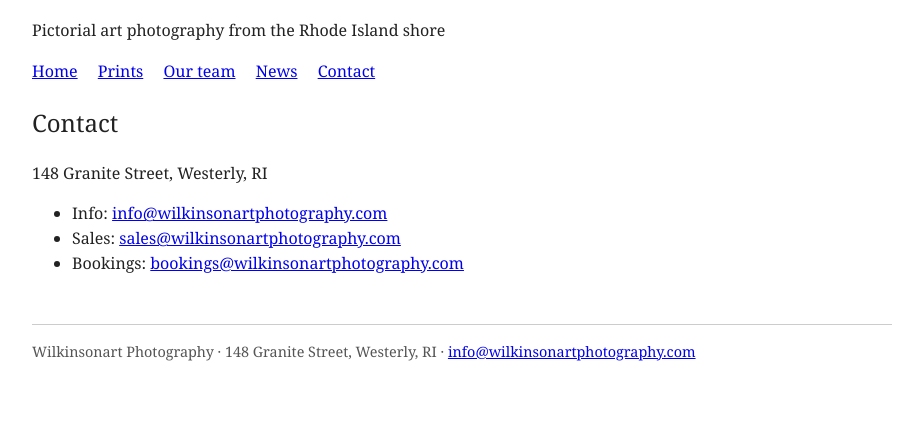
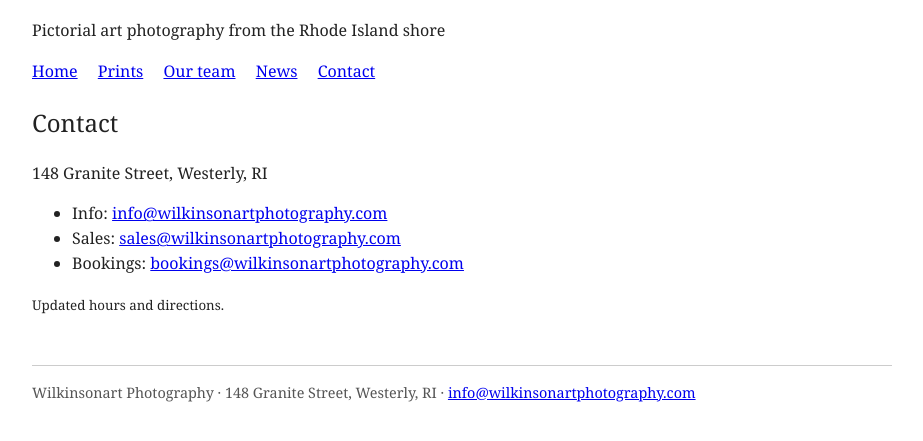
Before and after one commit to amandagreen-dev/wilkinsonartphotography-site, a plain HTML site: page contact.html in a window 1280 px wide. Shown: the part 85-526 px from the top of the page, without its empty margins (178-1101 px from the left). Drawn offline with Linux system fonts and the light colour scheme.

Commit message:
Contact page: check hours and address

```diff
--- a/contact.html
+++ b/contact.html
@@ -1 +1 @@
-<!doctype html><html lang="en"><head><meta charset="utf-8"><meta name="viewport" content="width=device-width,initial-scale=1"><title>Contact – Wilkinsonart Photography</title><style>body{font-family:Georgia,serif;max-width:860px;margin:2rem auto;padding:0 1rem;color:#222;line-height:1.55}nav a{margin-right:1rem}h1,h2{font-weight:normal}footer{margin-top:3rem;border-top:1px solid #ccc;padding-top:1rem;font-size:.9rem;color:#555}.team li{margin:.4rem 0}.menu td{padding:.2rem 1rem .2rem 0}</style></head><body><header><h1>Wilkinsonart Photography</h1><p>Pictorial art photography from the Rhode Island shore</p><nav><a href="index.html">Home</a> <a href="menu.html">Prints</a> <a href="about.html">Our team</a> <a href="news.html">News</a> <a href="contact.html">Contact</a></nav></header><main><h2>Contact</h2><p>148 Granite Street, Westerly, RI</p><ul><li>Info: <a href="mailto:info@wilkinsonartphotography.com">info@wilkinsonartphotography.com</a></li><li>Sales: <a href="mailto:sales@wilkinsonartphotography.com">sales@wilkinsonartphotography.com</a></li><li>Bookings: <a href="mailto:bookings@wilkinsonartphotography.com">bookings@wilkinsonartphotography.com</a></li></ul></main><footer>Wilkinsonart Photography · 148 Granite Street, Westerly, RI · <a href="mailto:info@wilkinsonartphotography.com">info@wilkinsonartphotography.com</a></footer></body></html>
+<!doctype html><html lang="en"><head><meta charset="utf-8"><meta name="viewport" content="width=device-width,initial-scale=1"><title>Contact – Wilkinsonart Photography</title><style>body{font-family:Georgia,serif;max-width:860px;margin:2rem auto;padding:0 1rem;color:#222;line-height:1.55}nav a{margin-right:1rem}h1,h2{font-weight:normal}footer{margin-top:3rem;border-top:1px solid #ccc;padding-top:1rem;font-size:.9rem;color:#555}.team li{margin:.4rem 0}.menu td{padding:.2rem 1rem .2rem 0}</style></head><body><header><h1>Wilkinsonart Photography</h1><p>Pictorial art photography from the Rhode Island shore</p><nav><a href="index.html">Home</a> <a href="menu.html">Prints</a> <a href="about.html">Our team</a> <a href="news.html">News</a> <a href="contact.html">Contact</a></nav></header><main><h2>Contact</h2><p>148 Granite Street, Westerly, RI</p><ul><li>Info: <a href="mailto:info@wilkinsonartphotography.com">info@wilkinsonartphotography.com</a></li><li>Sales: <a href="mailto:sales@wilkinsonartphotography.com">sales@wilkinsonartphotography.com</a></li><li>Bookings: <a href="mailto:bookings@wilkinsonartphotography.com">bookings@wilkinsonartphotography.com</a></li></ul><p><small>Updated hours and directions.</small></p></main><footer>Wilkinsonart Photography · 148 Granite Street, Westerly, RI · <a href="mailto:info@wilkinsonartphotography.com">info@wilkinsonartphotography.com</a></footer></body></html>
```
